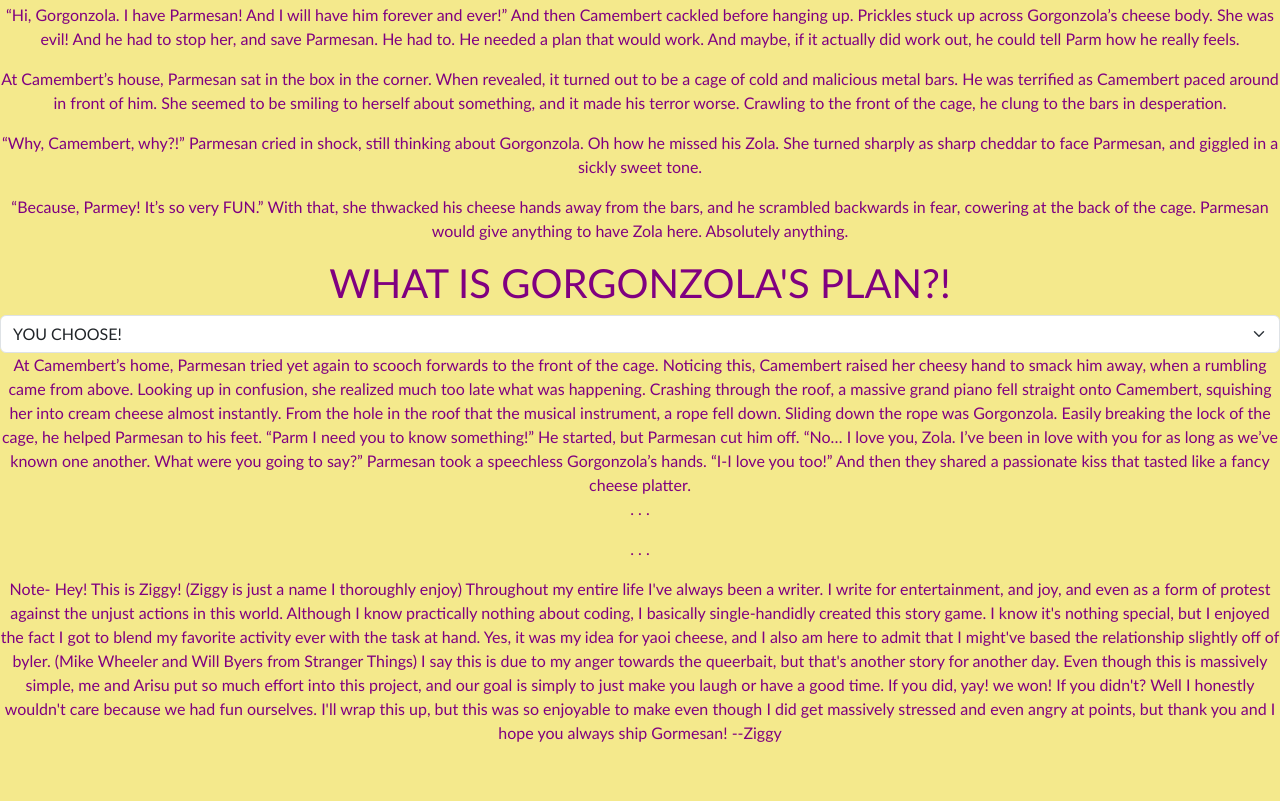
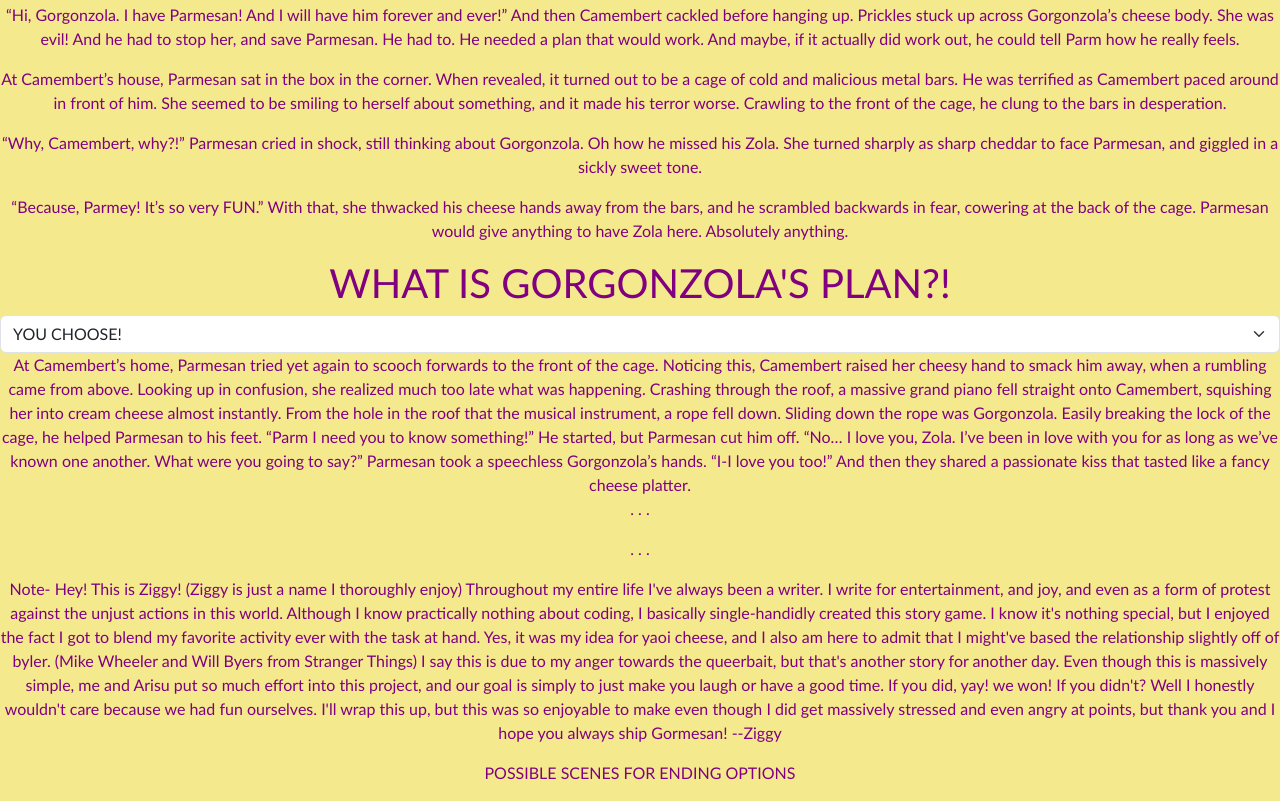
Before and after one commit to ziggystardust-spidersfrommars/the-cheese-block-tale, a plain HTML site: page index.html in a window 1280 px wide. Shown: the part 2249-3050 px from the top of the page. Before the commit the page ends 3010 px from the top, so only its background shows below. Drawn offline with nearby package versions, Linux system fonts and the light colour scheme.

Commit message:
add paragraph

```diff
--- a/index.html
+++ b/index.html
@@ -250,6 +250,7 @@ src="https://mail.google.com/mail/u/0?ui=2&ik=6f955f2659&attid=0.1&permmsgid=msg
       is simply to just make you laugh or have a good time. If you did, yay! we won! If you didn't? Well I honestly wouldn't care because we had fun ourselves. I'll wrap this up, but
       this was so enjoyable to make even though I did get massively stressed and even angry at points, but thank you and I hope you always ship Gormesan! --Ziggy
       <p></p>
+      <p>POSSIBLE SCENES FOR ENDING OPTIONS</p>
     </p>
   </body>
 </html>
```
